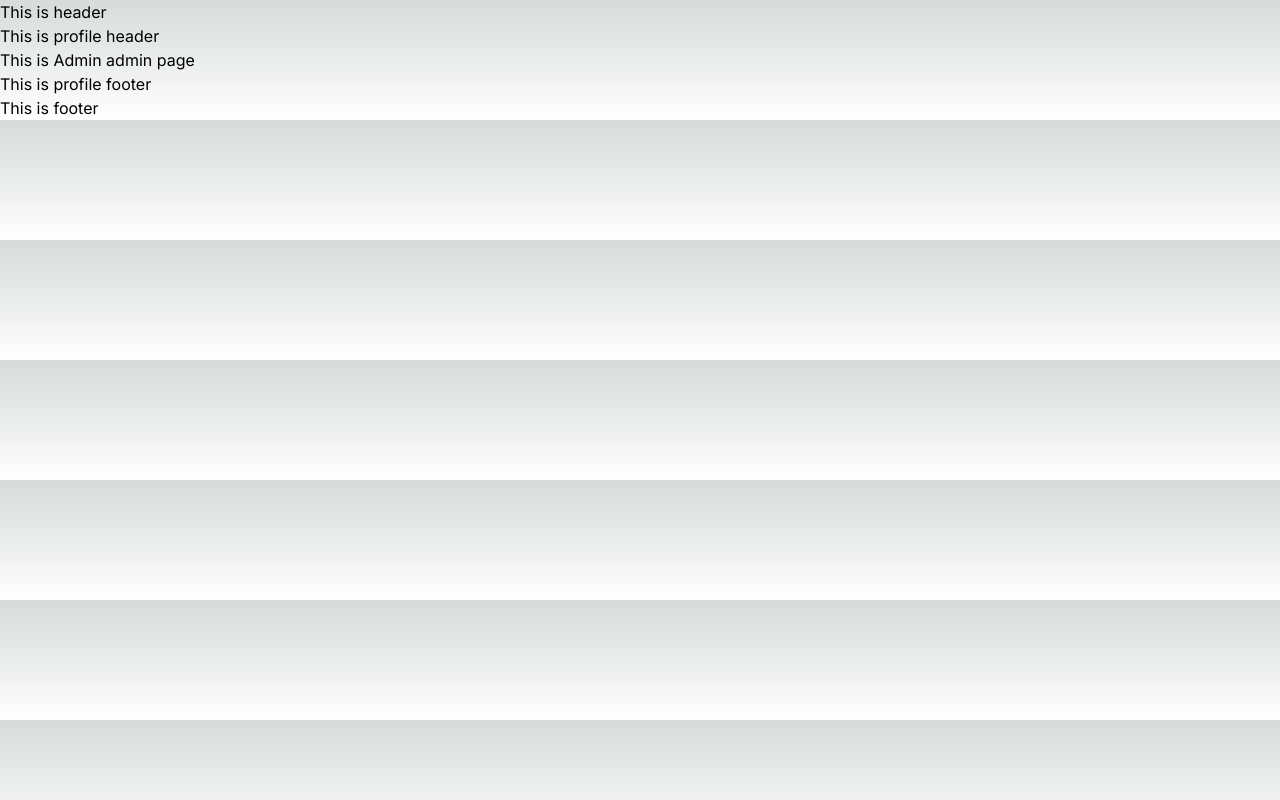
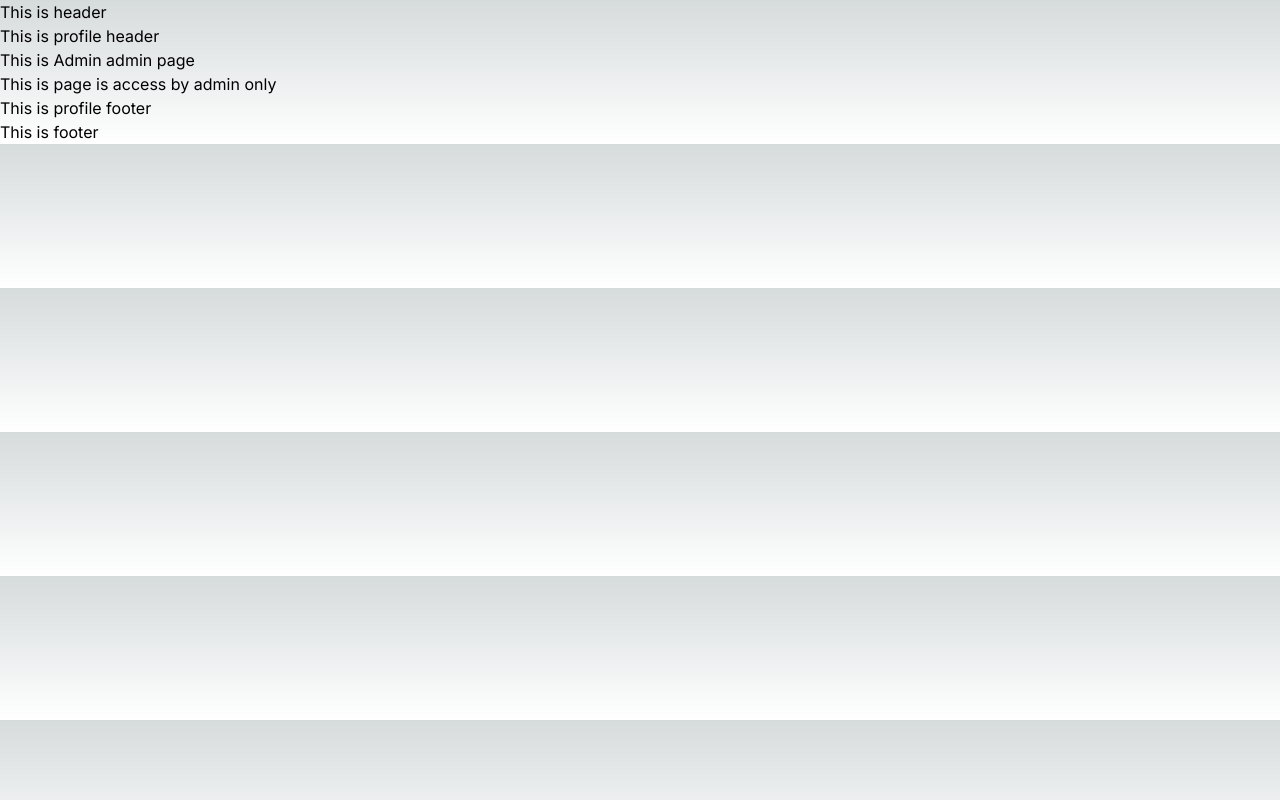
Before and after one commit to KISMAT1234/work-manager, a Next.js app: page /profile/admin in a window 1280 px wide. Built offline with nearby package versions, Linux system fonts and the light colour scheme.

Commit message:
customized admin

```diff
--- a/src/app/profile/admin/page.js
+++ b/src/app/profile/admin/page.js
@@ -1,5 +1,6 @@
 export default function AdminProfile (){
     return(<>
       <h1>This is Admin admin page</h1>
+      <h1>This is page is access by admin only</h1>
     </>)
 }
```
